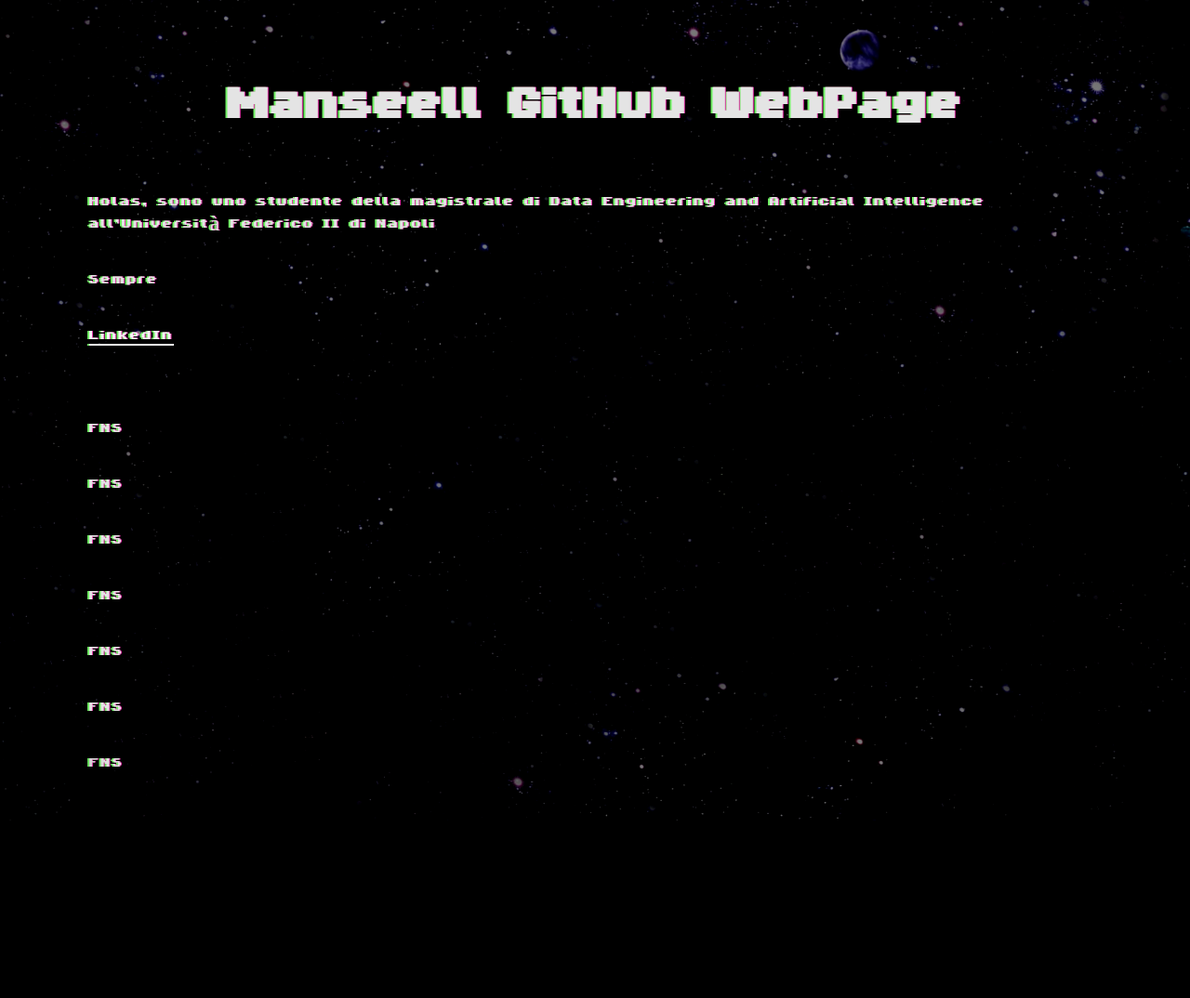
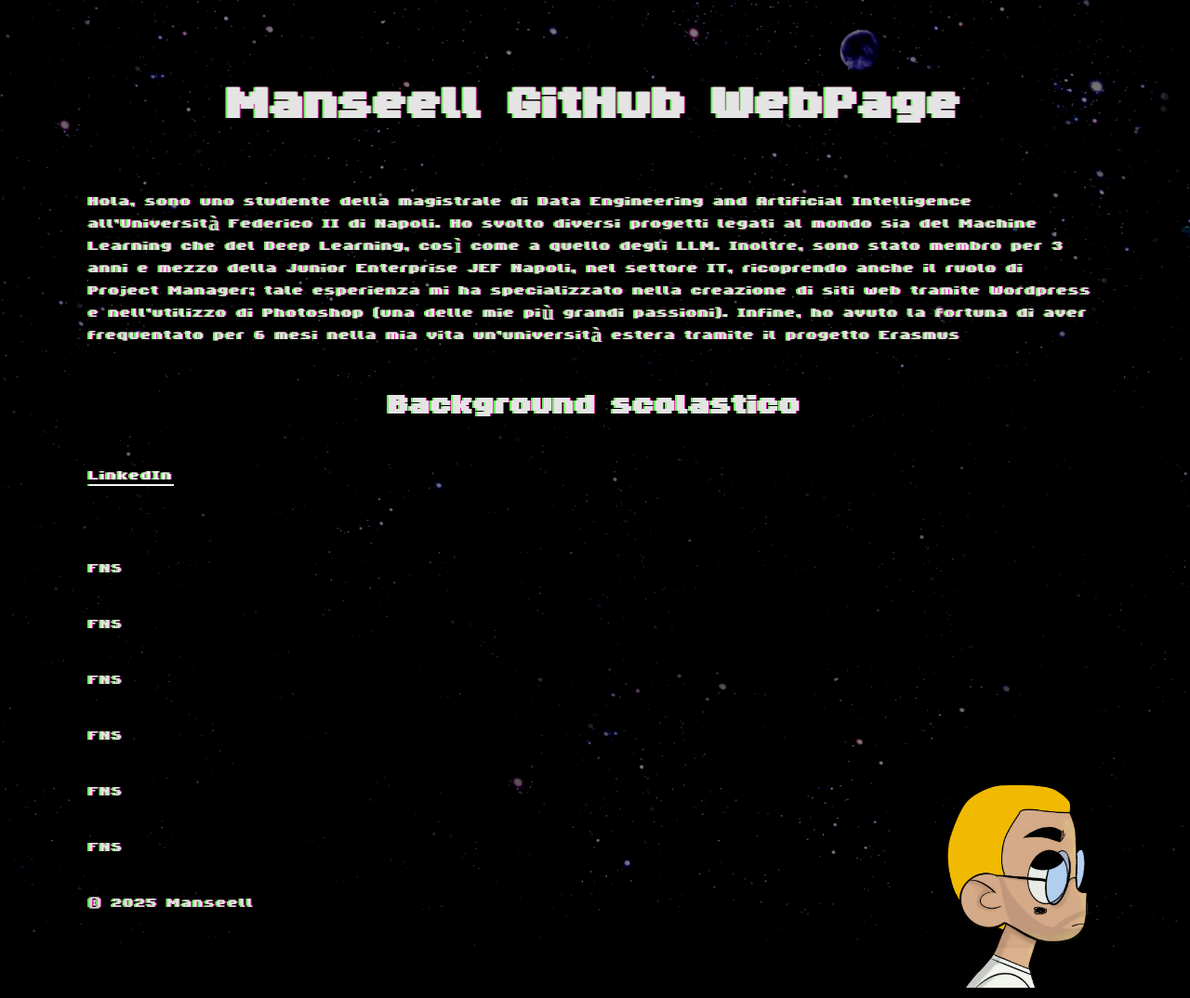
Before and after one commit to manseell/manseell.github.io, a plain HTML site: page index.html in a window 1280 px wide. Shown: the whole page at 93% size. Before the commit the page ends 907 px from the top, so only its background shows below. Drawn offline with Linux system fonts and the light colour scheme; files that its build step writes are made by us from their sources.

Commit message:
Finito footer e fatto primo paragrafo

```diff
--- a/css/style.css
+++ b/css/style.css
@@ -7,7 +7,7 @@
 
   html {
     background: #000;
-    padding: 1em;
+    padding: 1em 1em 0 1em;
     font-family: Byte Bounce;
     color: #eee;
     font-size: 1em;
@@ -75,6 +75,17 @@
     animation: scanline 30s linear infinite;
   }
 
+  footer img {
+  position: fixed;
+  bottom: -5em; /* compensa il padding */
+  right: -5em;
+  max-width: 350px;
+  z-index: 2001;
+}
+
+
+
+
   body {
     position: relative;
     z-index: 10;
@@ -84,6 +95,11 @@
 
   h1 {
     font-size: 5em;
+    text-align: center;
+  }
+
+  h2 {
+    font-size: 3em;
     text-align: center;
   }
 
--- a/index.html
+++ b/index.html
@@ -9,8 +9,15 @@
 </head>
     <body>
         <h1>Manseell GitHub WebPage</h1>
-        <p>Holas, sono uno studente della magistrale di Data Engineering and Artificial Intelligence all'Università Federico II di Napoli</p>
-        <p>Sempre</p>
+        <p>Hola, sono uno studente della magistrale di Data Engineering and Artificial Intelligence all'Università Federico II di Napoli. Ho svolto diversi progetti legati al mondo sia del Machine Learning che del Deep Learning, così come a quello degli LLM.
+            Inoltre, sono stato membro per 3 anni e mezzo della Junior Enterprise JEF Napoli, nel settore IT, ricoprendo anche il ruolo di Project Manager; tale esperienza mi ha specializzato nella creazione di siti web tramite Wordpress e nell'utilizzo di Photoshop (una delle mie più grandi passioni).
+            Infine, ho avuto la fortuna di aver frequentato per 6 mesi nella mia vita un'università estera tramite il progetto Erasmus
+        </p>
+
+
+        <h2>Background scolastico</h2>
+
+
         <p><a href="https://www.linkedin.com/in/davide-mancinelli/">LinkedIn</a></p>
         <br>
         <p>FNS</p>
@@ -19,7 +26,13 @@
         <p>FNS</p>
         <p>FNS</p>
         <p>FNS</p>
-        <p>FNS</p>
+
+
+
+        <footer>
+            <img src="./images/footer.png">
+            <p>© 2025 Manseell</p>
+        </footer>
 
     </body>
 </html>
```
Also changed, not shown: images/footer.png (added).
